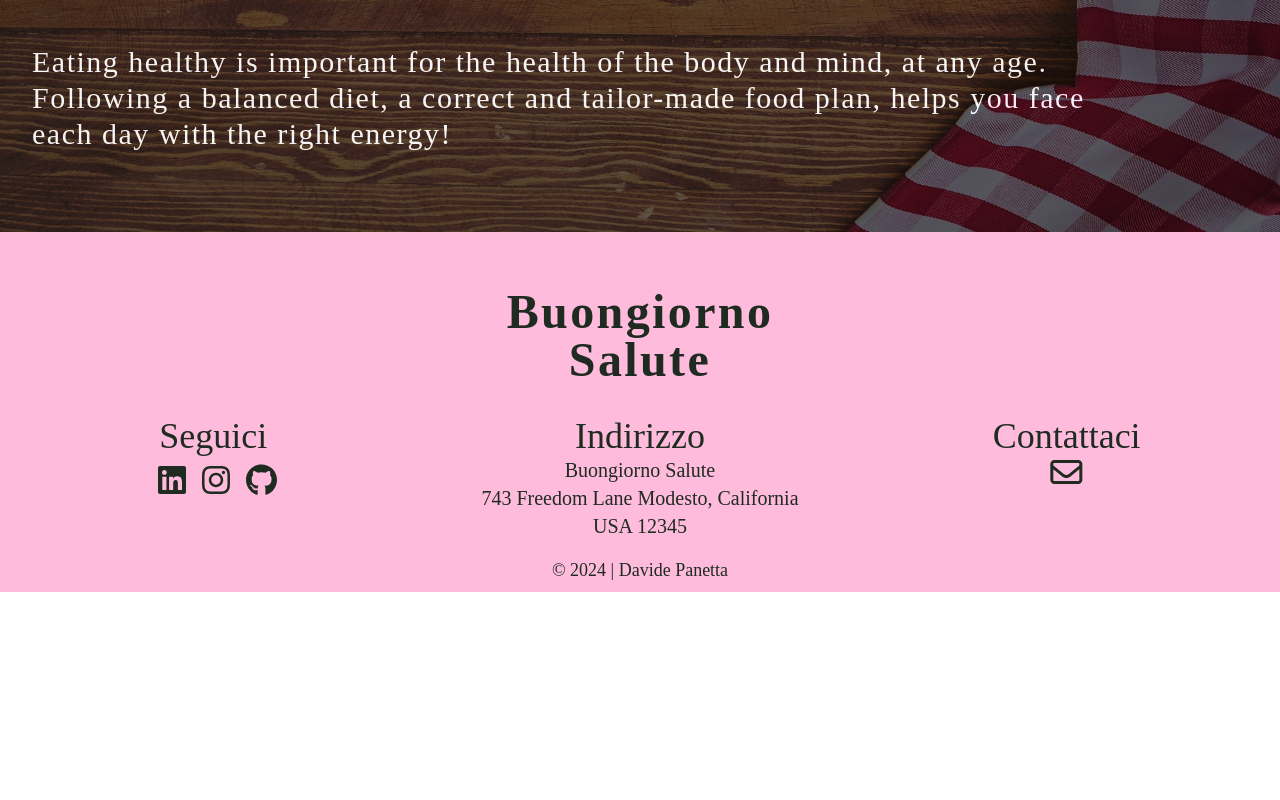
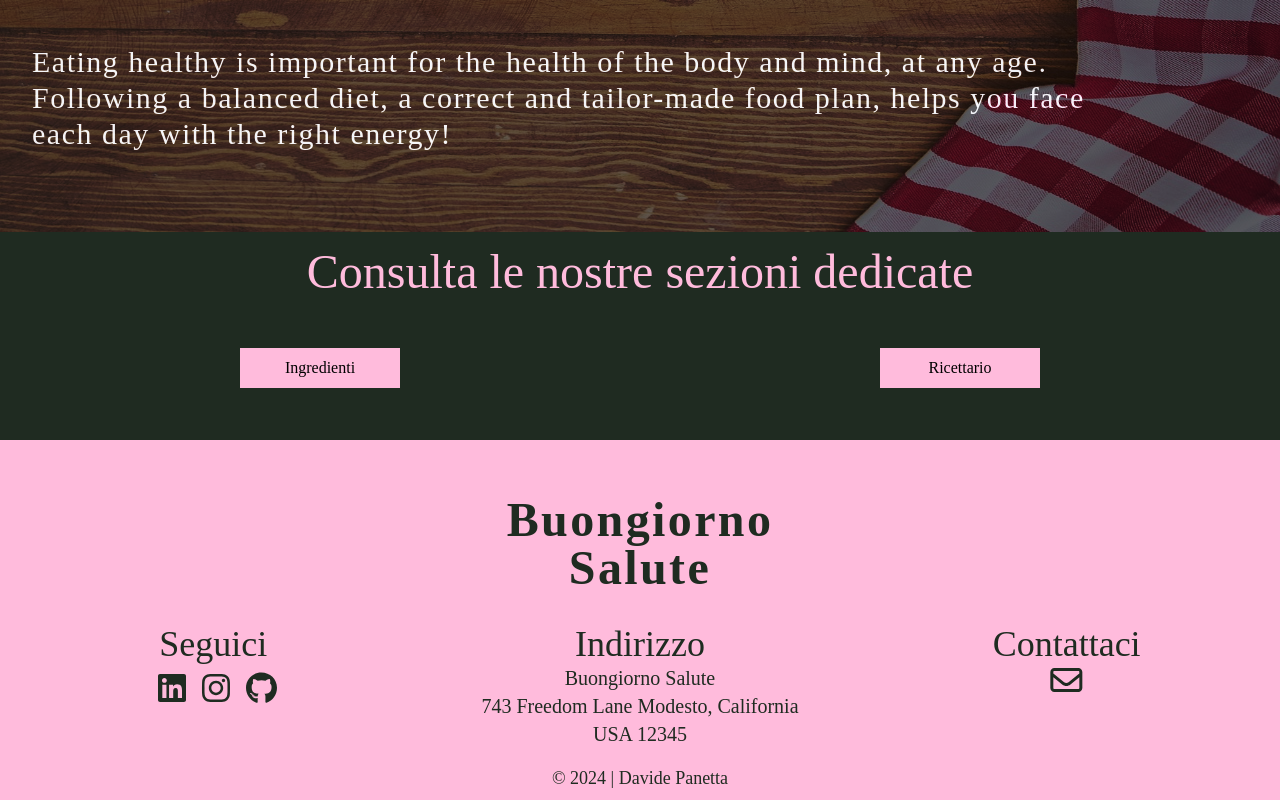
Before and after one commit to David92p/HealthyDay, a React (Vite) app: page /ingredienti/pianifica in a window 1280 px wide. Shown: the part 1020-1820 px from the top of the page. Before the commit the page ends 1612 px from the top, so only its background shows below. Built offline with nearby package versions, Linux system fonts and the light colour scheme; a web font is replaced by a local one.

Commit message:
Added Redirection component

```diff
--- a/src/components/planner/Planner.tsx
+++ b/src/components/planner/Planner.tsx
@@ -1,6 +1,7 @@
 
 import { useEffect, useState } from 'react'
 import { Diet, Exclude, FoodPlan, Header, Start, TargetCalories, TimeFrame } from '.'
+import { Redirection } from '../global'
 
 
 
@@ -88,7 +89,8 @@ const Planner:React.FC = () => {
         {sequences.diet && <Diet toggleSequence={toggleSequence}/>}
         {sequences.exclude && <Exclude toggleSequence={toggleSequence}/>}
         {sequences.foodPlan && <FoodPlan />}
-		</div>
+      </div>
+      <Redirection type="planner" />
     </div>
   )
 }
```
